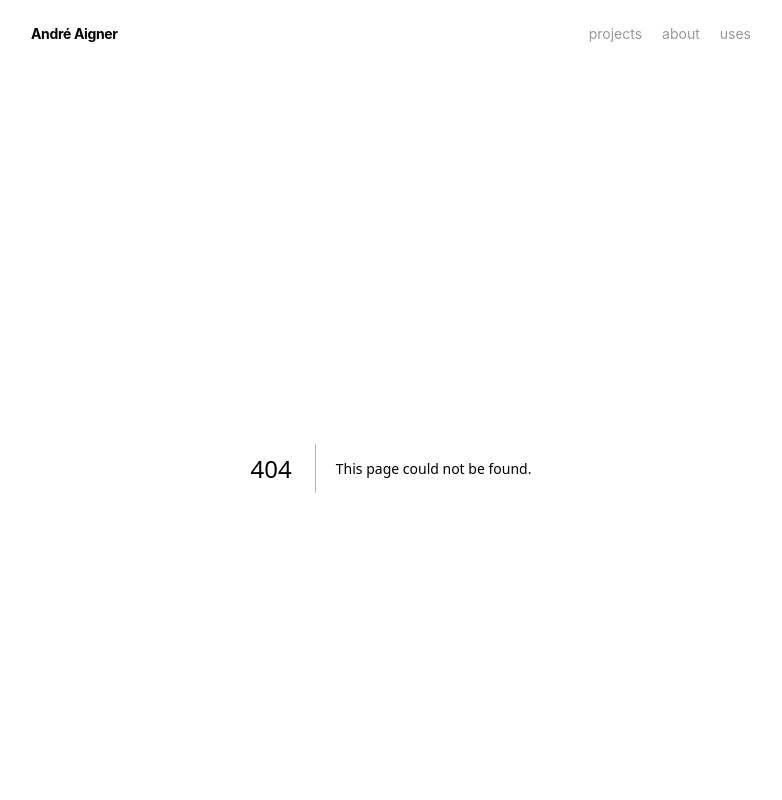
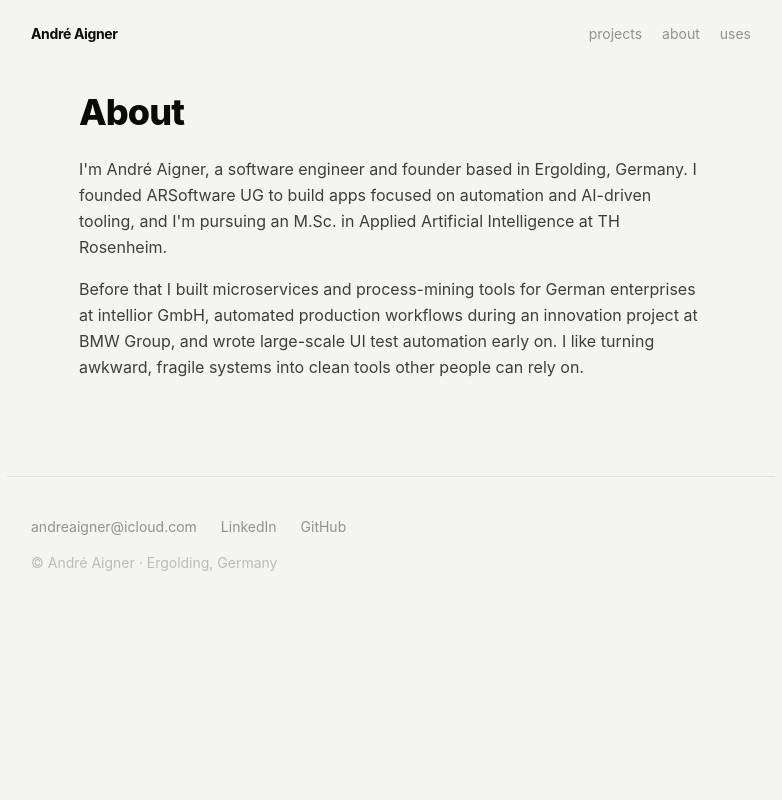
Before and after one commit to a-aigner/aaig-blog, a Next.js app: page /about in a window 1280 px wide. Before the commit this address had no page. Shown: the top 800 px of the page, without its empty margins (249-1031 px from the left). Built offline with nearby package versions, Linux system fonts and the light colour scheme.

Commit message:
feat: about and uses pages

```diff
--- /dev/null
+++ b/app/about/page.tsx
@@ -0,0 +1,24 @@
+import { contact } from "@/content/cv";
+
+export const metadata = { title: "About — André Aigner" };
+
+export default function AboutPage() {
+  return (
+    <section className="mx-auto max-w-2xl px-6 pt-6">
+      <h1 className="text-4xl font-extrabold tracking-tight">About</h1>
+      <div className="mt-6 space-y-4 leading-relaxed text-[rgb(10_10_10/0.78)]">
+        <p>
+          I'm {contact.name}, a software engineer and founder based in {contact.location}.
+          I founded ARSoftware UG to build apps focused on automation and AI-driven tooling,
+          and I'm pursuing an M.Sc. in Applied Artificial Intelligence at TH Rosenheim.
+        </p>
+        <p>
+          Before that I built microservices and process-mining tools for German enterprises
+          at intellior GmbH, automated production workflows during an innovation project at
+          BMW Group, and wrote large-scale UI test automation early on. I like turning awkward,
+          fragile systems into clean tools other people can rely on.
+        </p>
+      </div>
+    </section>
+  );
+}
--- /dev/null
+++ b/app/uses/page.tsx
@@ -0,0 +1,23 @@
+import { skills } from "@/content/cv";
+import { Pill } from "@/components/Pill";
+
+export const metadata = { title: "Uses — André Aigner" };
+
+export default function UsesPage() {
+  return (
+    <section className="mx-auto max-w-2xl px-6 pt-6">
+      <h1 className="text-4xl font-extrabold tracking-tight">Uses</h1>
+      <p className="mt-4 text-secondary">Tools and tech I currently work with.</p>
+      <div className="mt-6 space-y-6">
+        {skills.map((g) => (
+          <div key={g.group}>
+            <h2 className="text-sm font-bold">{g.group}</h2>
+            <div className="mt-2 flex flex-wrap gap-1.5">
+              {g.items.map((s) => <Pill key={s}>{s}</Pill>)}
+            </div>
+          </div>
+        ))}
+      </div>
+    </section>
+  );
+}
```
